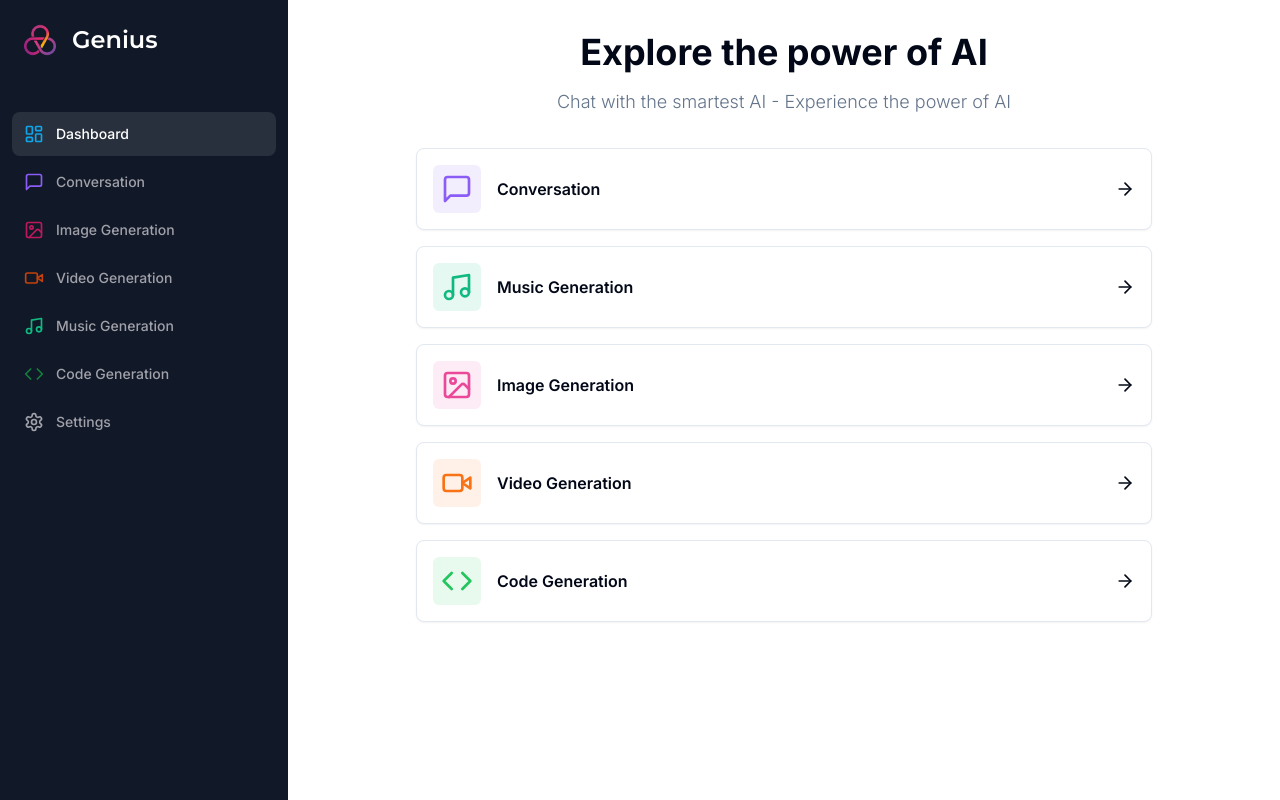
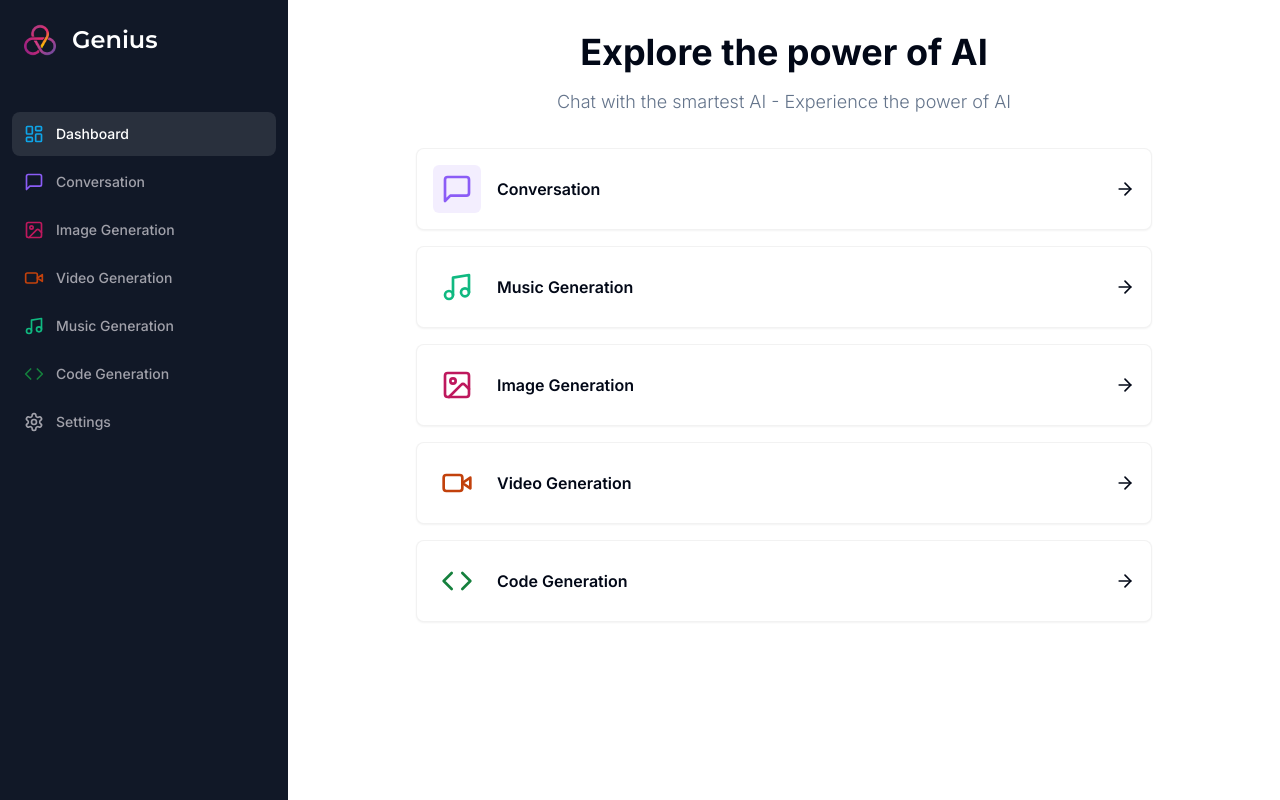
Before and after one commit to lleung030/ai-saas, a Next.js app: page /dashboard in a window 1280 px wide. Built offline with nearby package versions, Linux system fonts and the light colour scheme.

Commit message:
constants

```diff
--- a/app/(dashboard)/(routes)/conversation/constants.tsx
+++ b/app/(dashboard)/(routes)/conversation/constants.tsx
@@ -1,7 +1,7 @@
-import * as z from 'zod';
+import * as z from "zod";
 
 export const formSchema = z.object({
-    prompt: z.string().min(1, {
-        message: 'Prompt is required'
-    })
-})
+  prompt: z.string().min(1, {
+    message: "Prompt is required."
+  }),
+});
--- a/app/(dashboard)/(routes)/dashboard/page.tsx
+++ b/app/(dashboard)/(routes)/dashboard/page.tsx
@@ -1,81 +1,36 @@
 "use client";
-import {
-  ArrowRight,
-  MessageSquare,
-  Music,
-  ImageIcon,
-  VideoIcon,
-  Code,
-} from "lucide-react";
+
+import { ArrowRight } from "lucide-react";
+import { useRouter } from "next/navigation";
+
 import { Card } from "@/components/ui/card";
 import { cn } from "@/lib/utils";
-import { useRouter } from 'next/navigation';
 
-const tools = [
-  {
-    label: "Conversation",
-    icon: MessageSquare,
-    color: "text-violet-500",
-    bgColor: "bg-violet-500/10",
-    href: "/conversation",
-  },
-  {
-    label: "Music Generation",
-    icon: Music,
-    color: "text-emerald-500",
-    bgColor: "bg-emerald-500/10",
-    href: "/music",
-  },
-  {
-    label: "Image Generation",
-    icon: ImageIcon,
-    color: "text-pink-500",
-    bgColor: "bg-pink-500/10",
-    href: "/image",
-  },
-  {
-    label: "Video Generation",
-    icon: VideoIcon,
-    color: "text-orange-500",
-    bgColor: "bg-orange-500/10",
-    href: "/video",
-  },
-  {
-    label: "Code Generation",
-    icon: Code,
-    color: "text-green-500",
-    bgColor: "bg-green-500/10",
-    href: "/code",
-  },
-];
+import { tools } from "@/constants";
 
-export default function DashboardPage() {
-    const router = useRouter();
+export default function HomePage() {
+  const router = useRouter();
+
   return (
     <div>
       <div className="mb-8 space-y-4">
         <h2 className="text-2xl md:text-4xl font-bold text-center">
           Explore the power of AI
         </h2>
-        <p
-          className="text-muted-foreground font-light text-sm
-        md:text-lg text-center"
-        >
+        <p className="text-muted-foreground font-light text-sm md:text-lg text-center">
           Chat with the smartest AI - Experience the power of AI
         </p>
       </div>
       <div className="px-4 md:px-20 lg:px-32 space-y-4">
         {tools.map((tool) => (
-          <Card
-            onClick={() => router.push(tool.href)}
-            key={tool.href}
-            className="p-4 border-black-5 flex items-center justify-between hover:shadow-md transition cursor-pointer"
-          >
+          <Card onClick={() => router.push(tool.href)} key={tool.href} className="p-4 border-black/5 flex items-center justify-between hover:shadow-md transition cursor-pointer">
             <div className="flex items-center gap-x-4">
               <div className={cn("p-2 w-fit rounded-md", tool.bgColor)}>
                 <tool.icon className={cn("w-8 h-8", tool.color)} />
               </div>
-              <div className="font-semibold">{tool.label}</div>
+              <div className="font-semibold">
+                {tool.label}
+              </div>
             </div>
             <ArrowRight className="w-5 h-5" />
           </Card>
--- /dev/null
+++ b/constants.ts
@@ -0,0 +1,41 @@
+import { Code, ImageIcon, MessageSquare, Music, VideoIcon } from "lucide-react";
+
+export const MAX_FREE_COUNTS = 5;
+
+export const tools = [
+  {
+    label: 'Conversation',
+    icon: MessageSquare,
+    href: '/conversation',
+    color: "text-violet-500",
+    bgColor: "bg-violet-500/10",
+  },
+  {
+    label: 'Music Generation',
+    icon: Music,
+    href: '/music',
+    color: "text-emerald-500",
+    bgColor: "bg-emerald-500/10",
+  },
+  {
+    label: 'Image Generation',
+    icon: ImageIcon,
+    color: "text-pink-700",
+    bgColor: "bg-pink-700/10",
+    href: '/image',
+  },
+  {
+    label: 'Video Generation',
+    icon: VideoIcon,
+    color: "text-orange-700",
+    bgColor: "bg-orange-700/10",
+    href: '/video',
+  },
+  {
+    label: 'Code Generation',
+    icon: Code,
+    color: "text-green-700",
+    bgColor: "bg-green-700/10",
+    href: '/code',
+  },
+];
```
